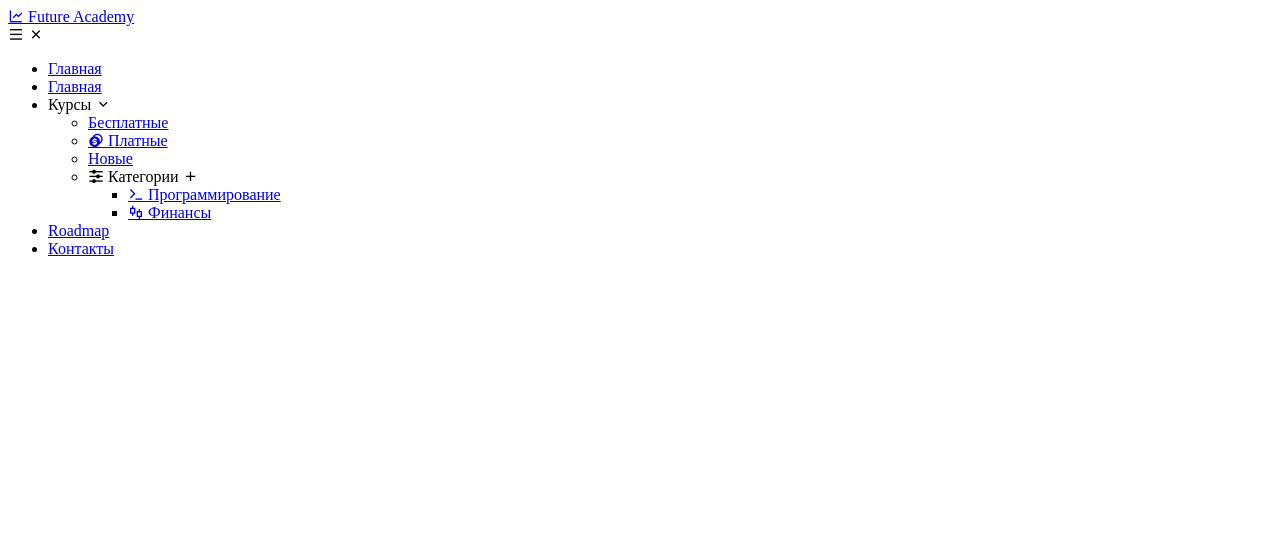
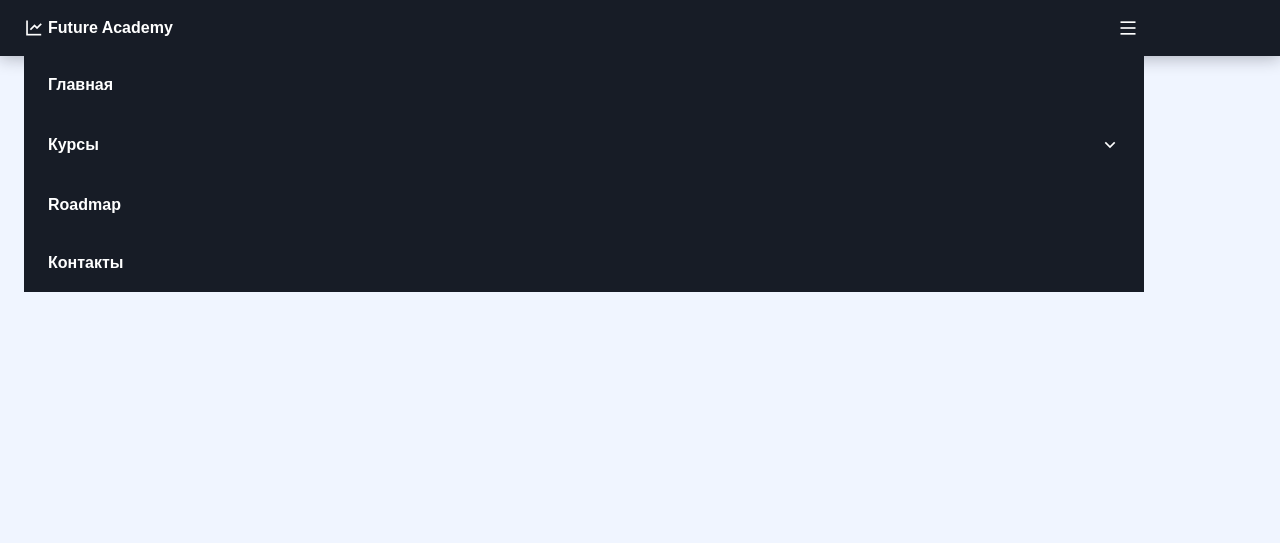
Before and after one commit to KORT852/lesson, a plain HTML site: page index.html in a window 1280 px wide. Drawn offline with nearby package versions, Linux system fonts and the light colour scheme.

Commit message:
dropdown menu

```diff
--- a/index.html
+++ b/index.html
@@ -27,9 +27,7 @@
 
             <div class="nav__menu" id="nav-menu">
                 <ul class="nav__list">
-                    <li><a href="main" class="nav__link">Главная</a></li>
-
-                    <li><a href="main" class="nav__link">Главная</a></li>
+                    <li><a href="#" class="nav__link">Главная</a></li>
 
                     <li class="dropdown__item">
                         <div class="nav__link">
--- a/style.css
+++ b/style.css
@@ -2,7 +2,7 @@
 @import url('https://fonts.googleapis.com/css2?family=Poppins:wght@300;400;500;600;700;800;900&display=swap');
 
 :root {
-    --header-weight: 3.5rem;
+    --header-height: 3.5rem;
 
     /*========== Colors ==========*/
     --black-color: hsl(220, 24%, 12%);
@@ -23,3 +23,186 @@
     --z-tooltip: 10;
     --z-fixed: 100;
 }
+
+@media screen and (min-width: 1024px) {
+    :root {
+        --normal-font-size: 1rem;
+    }
+}
+
+* {
+    margin: 0;
+    padding: 0;
+    box-sizing: border-box;
+}
+
+body {
+    font-family: var(--body-font);
+    font-size: var(--normal-font-size);
+    background-color: var(--body-color);
+}
+
+ul {
+    list-style: none;
+}
+
+a {
+    text-decoration: none;
+}
+
+.container {
+    max-width: 1120px;
+    margin-inline: 1.5rem;
+}
+
+.header {
+    position: fixed;
+    top: 0;
+    left: 0;
+    width: 100%;
+    background-color: var(--black-color);
+    box-shadow: 0 2px 16px hsla(220, 32%, 8%, .3);
+    z-index: var(--z-fixed);
+}
+
+.nav {
+    height: var(--header-height);
+}
+
+.nav__logo,
+.nav__burger,
+.nav__close {
+    color: var(--white-color);
+}
+
+.nav__data {
+    height: 100%;
+    display: flex;
+    justify-content: space-between;
+    align-items: center;
+}
+
+.nav__logo {
+    display: inline-flex;
+    align-items: center;
+    column-gap: .25rem;
+    font-weight: var(--font-semi-bold);
+}
+
+.nav__logo i {
+    font-weight: initial;
+    font-size: 1.25rem;
+}
+
+.nav__toggle {
+    position: relative;
+    width: 32px;
+    height: 32px;
+}
+
+.nav__burger,
+.nav__close {
+    position: absolute;
+    width: max-content;
+    height: max-content;
+    inset: 0;
+    margin: auto;
+    font-size: 1.25rem;
+    cursor: pointer;
+    transition: opasity .1s, transform .4s;
+}
+
+.nav__close {
+    opacity: 0;
+}
+
+@media screen and (max-width: 1118px) {
+    .nav__menu {
+        position: absolute;
+        left: 0;
+        top: 2.5rem;
+        width: 100%;
+        height: calc(100vh - 3.5rem);
+        overflow: auto;
+        pointer-events: none;
+        opacity: 0;
+        transition: top .4s, opasity .3s;
+    }
+    .nav__menu::-webkit-scrollbar {
+        width: 0;
+    }
+    .nav__list {
+        background-color: var(--black-color);
+        padding-top: 1rem;
+    }
+}
+
+.nav__link {
+    color: var(--white-color);
+    background-color: var(--black-color);
+    font-weight: var(--font-semi-bold);
+    padding: 1.25rem 1.5rem;
+    display: flex;
+    justify-content: space-between;
+    align-items: center;
+    transition: background-color .3s;
+}
+
+.nav__link:hover {
+    background-color: var(--black-color-light);
+}
+
+.show-menu {
+    opacity: 1;
+    top: 3.5rem;
+    pointer-events: initial;
+}
+
+.show-icon .nav__burger {
+    opacity: 0;
+    transform: rotate(90deg);
+}
+.show-icon .nav__close {
+    opacity: 1;
+    transform: rotate(90deg);
+}
+
+.dropdown__item {
+    cursor: pointer;
+}
+
+.dropdown__arrow {
+    font-size: 1.25rem;
+    font-weight: initial;
+    transform: transform .4s;
+}
+
+.dropdown__link,
+.dropdown__sublink {
+    padding: 1.25rem 1.25rem 1.25rem 2.5rem;
+    color: var(--white-color);
+    background-color: var(--black-color-light);
+    display: flex;
+    align-items: center;
+    column-gap: .5rem;
+    font-weight: var(--font-semi-bold);
+    transition: background-color .3s;
+}
+
+.dropdown__link i,
+.dropdown__sublink i {
+    font-size: 1.25rem;
+    font-weight: initial;
+}
+
+.dropdown__link:hover,
+.dropdown__sublink:hover {
+    background-color: var(--black-color);
+}
+
+.dropdown__menu,
+.dropdown__submenu {
+    max-height: 0;
+    overflow: hidden;
+    transition: max-height .4s ease-out;
+}
```
